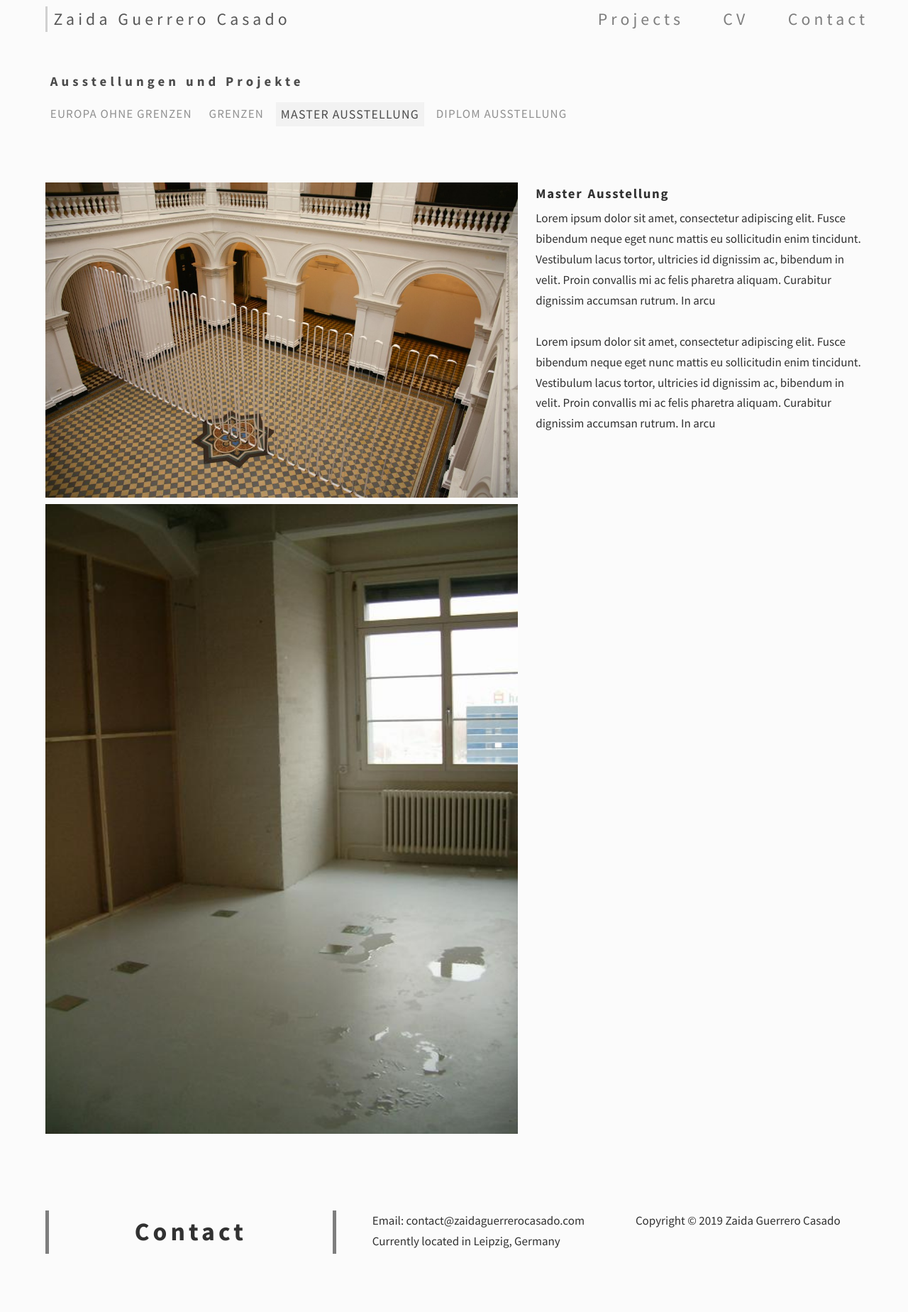
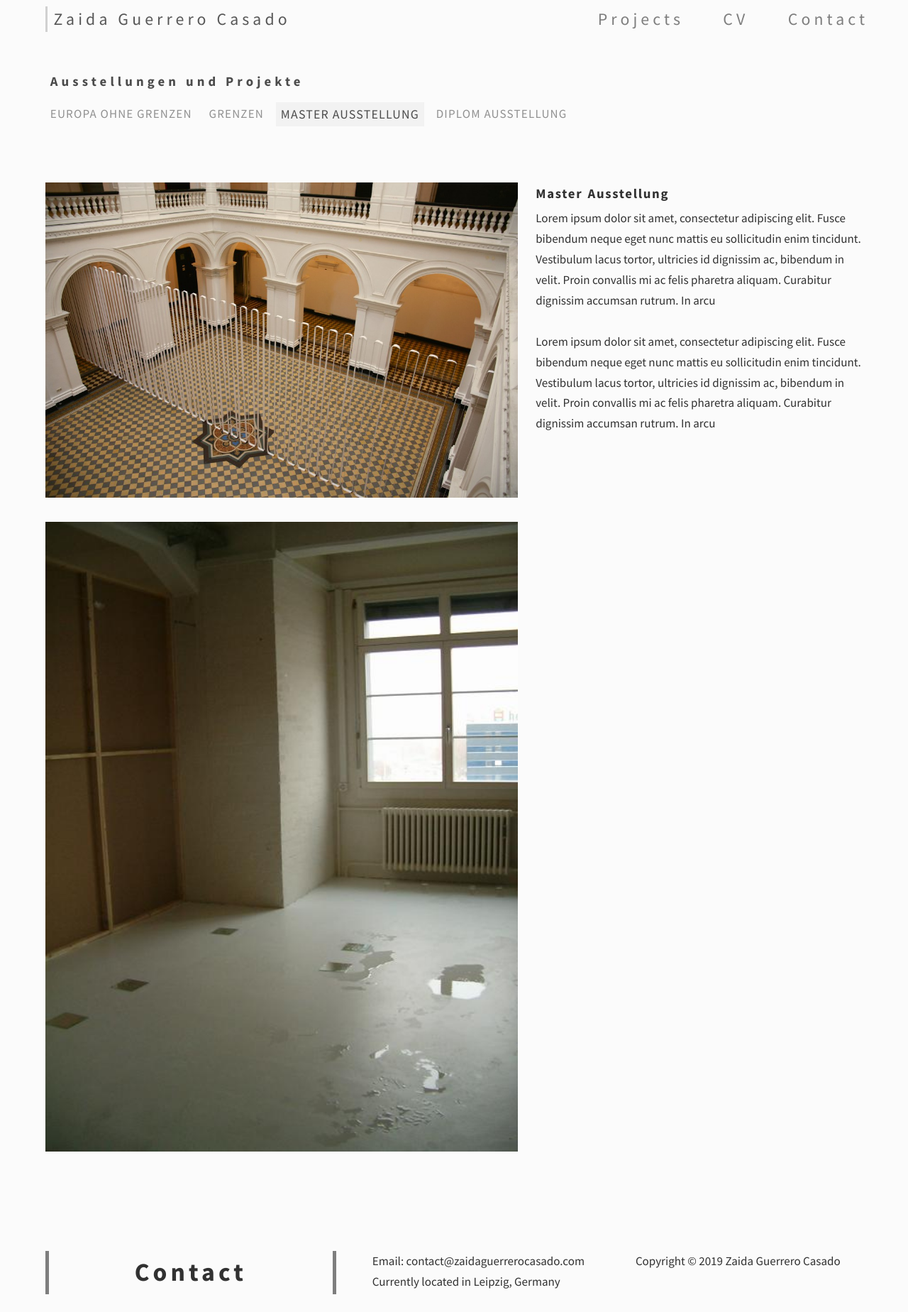
Before and after one commit to fraenze-st/KuenstlerPortfolio_ZaidaGuerreroCasado, a Jekyll site: the page built from _posts/2018-05-20-Master-Ausstellung.md, in a window 1280 px wide. Shown: the whole page at 71% size. Built offline with Jekyll 4.4.1, drawn with Linux system fonts in a browser that asks for light colours; nearby versions of some CDN libraries; before the commit the page ends 1791 px from its top, so only the background shows below that.

Commit message:
image-big margin, navbar small screen modified

```diff
--- a/assets/scss/imports/_navbar.scss
+++ b/assets/scss/imports/_navbar.scss
@@ -79,6 +79,10 @@
 
         @media #{$middle} {
             width: 45%;
+        }
+
+        @media #{$small} {
+            width: 70%;
         }
     }
 
--- a/assets/scss/imports/_projectPage.scss
+++ b/assets/scss/imports/_projectPage.scss
@@ -53,6 +53,9 @@
         padding: 5vw 5vw;
     }
 
+    .image-big {
+        margin-bottom: 2vw;
+    }
 
     .row {
         display: grid;
--- a/index.html
+++ b/index.html
@@ -116,7 +116,7 @@ layout: default
             <h4>2015-2017</h4>
             <p>
                 Master studies. Media art. Space and Installation class. Professor
-                Joachim Blank. Hochschule für Grafik und Buchkunst (HGB). Leipzig.)
+                Joachim Blank. Hochschule für Grafik und Buchkunst (HGB). Leipzig.
             </p>
             <h4>2009-2014</h4>
             <p>
```
